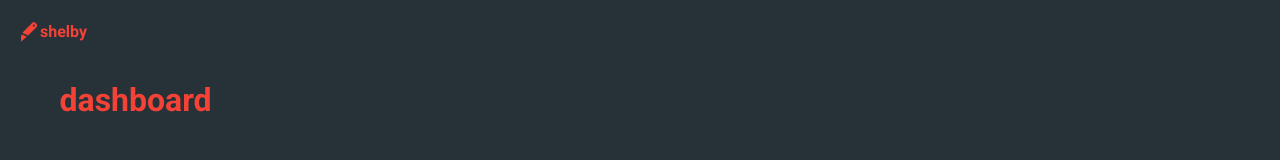
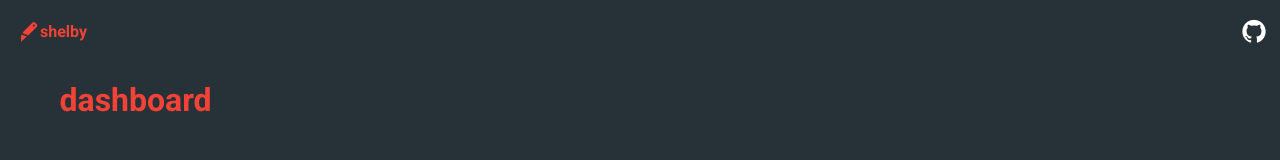
Before and after one commit to mpedroni/shelby-albion, a Vue app: page / in a window 1280 px wide. Shown: the top 160 px of the page. Built offline with nearby package versions, Linux system fonts and the light colour scheme.

Commit message:
added link to project's github page

```diff
--- a/src/components/TheAppBar.vue
+++ b/src/components/TheAppBar.vue
@@ -2,6 +2,12 @@
   <v-app-bar app elevation="0" color="transparent">
     <v-icon color="primary">mdi-box-cutter</v-icon>
     <span class="primary--text font-weight-bold"> shelby </span>
+
+    <v-spacer />
+
+    <v-btn href="https://github.com/mpedroni/shelby-albion" icon large target="_blank">
+      <v-icon> mdi-github </v-icon>
+    </v-btn>
   </v-app-bar>
 </template>
 
```
